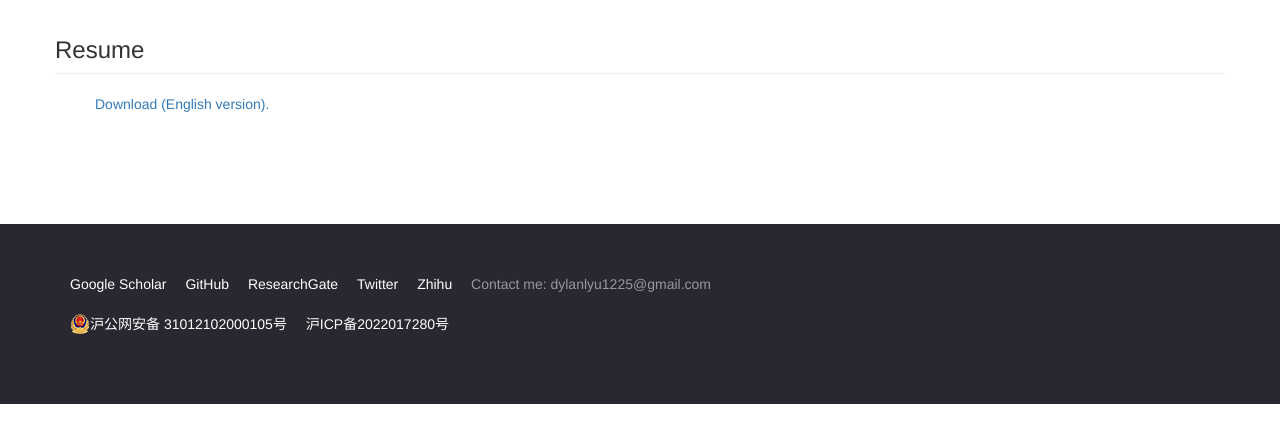
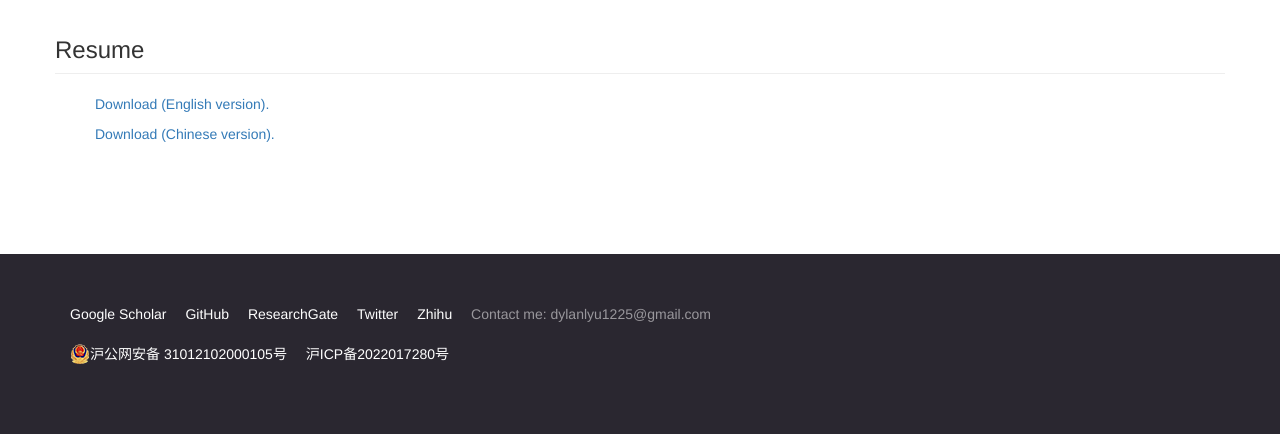
Before and after one commit to DingLyu/dinglyu.github.io, a plain HTML site: page index.html in a window 1280 px wide. Shown: the part 1673-2107 px from the top of the page. Before the commit the page ends 2077 px from the top, so only its background shows below. Drawn offline with Linux system fonts and the light colour scheme.

Commit message:
Update index.html

```diff
--- a/index.html
+++ b/index.html
@@ -176,6 +176,9 @@
                 <ul>
                     <a href="/static/file/ding_resume.pdf">Download (English version).</a>
                 </ul>
+                <ul>
+                    <a href="/static/file/ding_resume_Chinese.pdf">Download (Chinese version).</a>
+                </ul>
             </div>
 
 
```
